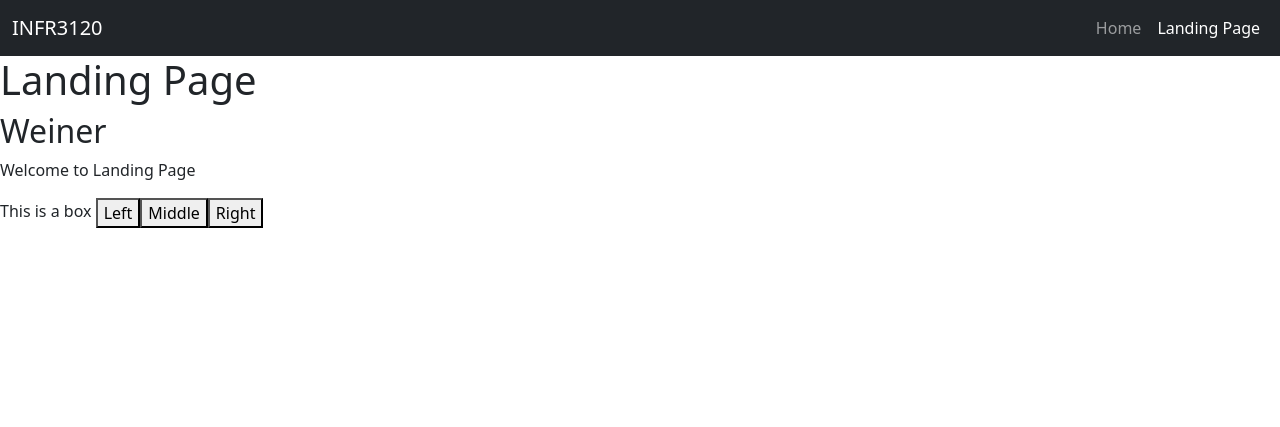
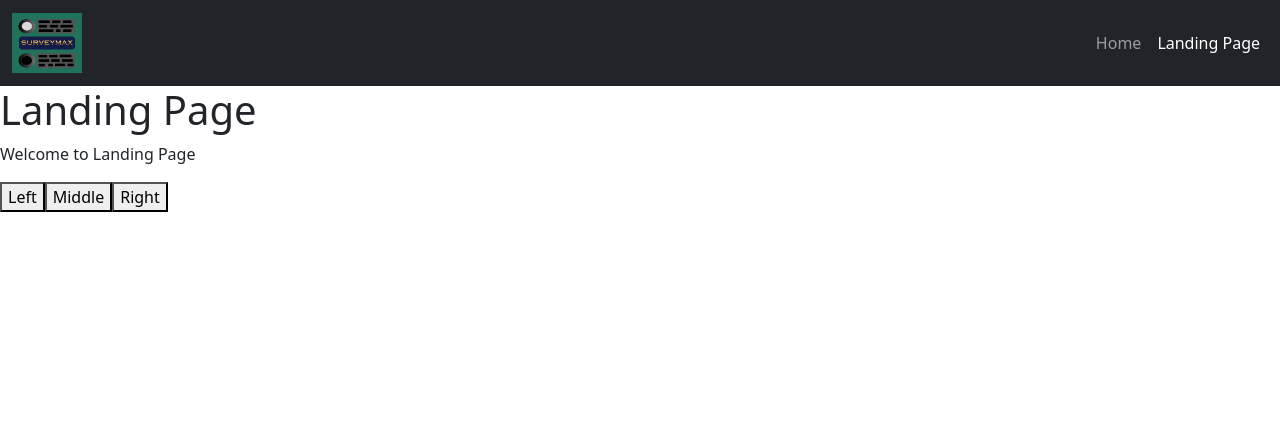
Before and after one commit to ConnorD-tech/Final-Project-Web-And-Script, a Node server app: page /landingpage in a window 1280 px wide. Shown: the top 427 px of the page. Run offline with Node 20, Linux system fonts and the light colour scheme; some libraries are stand-ins or nearby versions.

Commit message:
Minor Adjustments to homepage and landing page. As well as backend configurations

```diff
--- a/routes/index.js
+++ b/routes/index.js
@@ -4,7 +4,7 @@ var router = express.Router();
 /* GET home page. */
 //When its "/" go to index.ejs
 router.get('/', function(req, res, next) {
-  res.render('index', { title: 'Express' });
+  res.render('index', { title: 'Home' });
 });
 
 /* GET home page. */
--- a/views/landingpage.ejs
+++ b/views/landingpage.ejs
@@ -1,11 +1,14 @@
+<!-- includes header, main_nav, and footer partials. -->
 <%- include partials/header.ejs %>
   <%- include partials/main_nav.ejs %>
     <%- include partials/footer.ejs %>
-    <h1><%= title %></h1>
-    <h2>Weiner</h2>
-    <p>Welcome to <%= title %></p>
+
+      <h1>
+        <%= title %>
+      </h1>
+      <p>Welcome to <%= title %>
+      </p>
       <div id="SectionA">
-      This is a box
         <div class="btn-group" role="group" aria-label="Basic example">
           <button type="button" class="btn-solid theme-primary">Left</button>
           <button type="button" class="btn-solid theme-primary">Middle</button>
--- a/views/partials/main_nav.ejs
+++ b/views/partials/main_nav.ejs
@@ -1,6 +1,9 @@
 <nav class="navbar navbar-expand-lg navbar-dark bg-dark">
       <div class="container-fluid">
-        <a class="navbar-brand" href="/">INFR3120</a>
+        <a class="navbar-brand" href="/">
+          <img src="/Assets/images/logo.png" alt="SurveyMax Logo"
+               style="height: 60px; width: 70px; margin-right: 10px;">
+        </a>
         <button class="navbar-toggler" type="button" data-bs-toggle="collapse" data-bs-target="#navbarSupportedContent" aria-controls="navbarSupportedContent" aria-expanded="false" aria-label="Toggle navigation">
           <span class="navbar-toggler-icon"></span>
         </button>
```
Also changed, not shown: views/error.ejs (+10 -5 lines), views/index.ejs (+6 -5 lines). Lines whose indentation alone changed are shown as unchanged.
